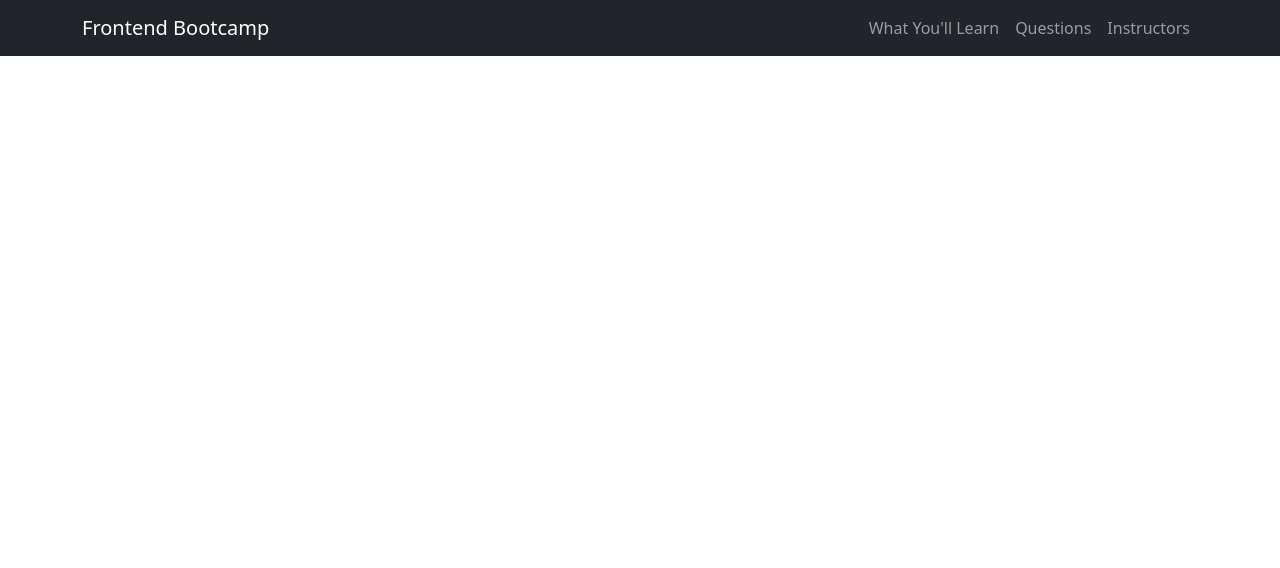
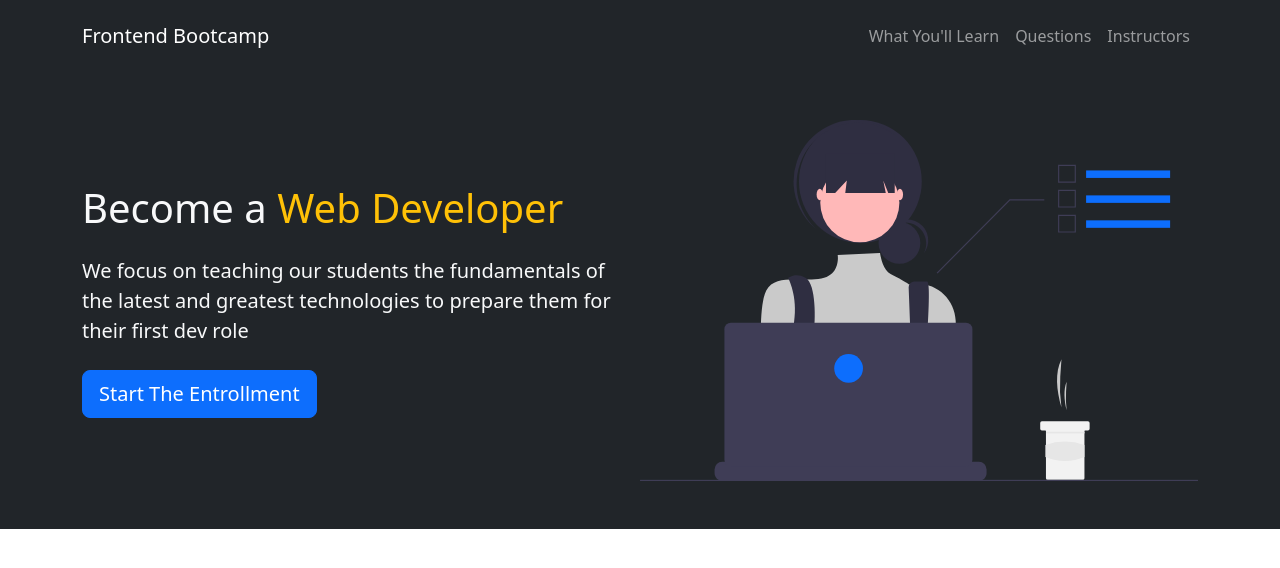
Before and after one commit to itsmogee/bootstrap-demo-site, a plain HTML site: page index.html in a window 1280 px wide. Drawn offline with nearby package versions, Linux system fonts and the light colour scheme.

Commit message:
feat(showcase)
added showcase section
added padding to the top navbar

```diff
--- a/index.html
+++ b/index.html
@@ -8,7 +8,8 @@
     <link href="./style.css" rel="stylesheet">
   </head>
   <body>
-    <nav class="navbar navbar-expand-lg bg-dark navbar-dark">
+    <!-- Navbar -->
+    <nav class="navbar navbar-expand-lg bg-dark navbar-dark py-3">
       <div class="container">
         <a href="#" class="navbar-brand ">Frontend Bootcamp</a>
         <button type="button" class="navbar-toggler" data-bs-toggle="collapse" data-bs-target="#navmenu">
@@ -30,6 +31,23 @@
         </div>
       </div>
     </nav>
+    <!-- Showcase -->
+    <section class="bg-dark text-light p-5 text-center text-sm-start">
+      <div class="container">
+        <div class="d-sm-flex align-items-center justify-content-between">
+          <div>
+            <h1>Become a <span class="text-warning">Web Developer</span></h1>
+            <p class="lead my-4">
+              We focus on teaching our students the fundamentals of the
+              latest  and greatest technologies to prepare them for their first
+              dev role
+            </p>
+            <button type="button" class="btn btn-primary btn-lg">Start The Entrollment</button>
+          </div>
+          <img class="img-fluid w-50 d-none d-sm-block" src="./img/showcase.svg" alt="">
+        </div>
+      </div>
+    </section>
     <script src="https://cdn.jsdelivr.net/npm/bootstrap@5.3.3/dist/js/bootstrap.bundle.min.js" integrity="sha384-YvpcrYf0tY3lHB60NNkmXc5s9fDVZLESaAA55NDzOxhy9GkcIdslK1eN7N6jIeHz" crossorigin="anonymous"></script>
   </body>
 </html>
```
